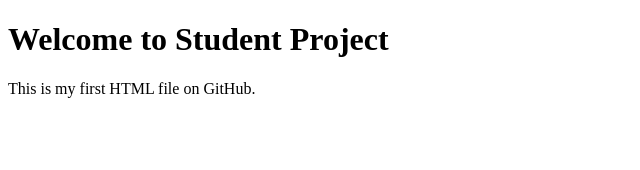
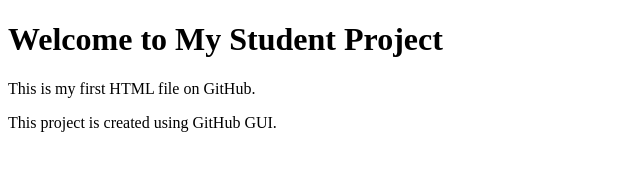
Before and after one commit to Austin-gif-s/Project1, a plain HTML site: page index.html in a window 1280 px wide. Shown: the whole page, without its empty margins (0-640 px from the left). Drawn offline with Linux system fonts and the light colour scheme.

Commit message:
Update index.html

```diff
--- a/index.html
+++ b/index.html
@@ -4,7 +4,8 @@
     <title>Student Project</title>
 </head>
 <body>
-    <h1>Welcome to Student Project</h1>
+    <h1>Welcome to My Student Project</h1>
     <p>This is my first HTML file on GitHub.</p>
+    <p>This project is created using GitHub GUI.</p>
 </body>
 </html>
```
